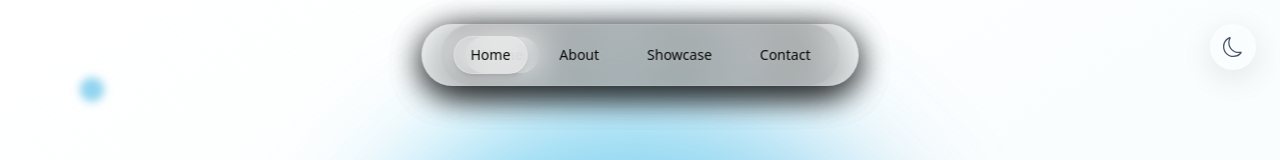
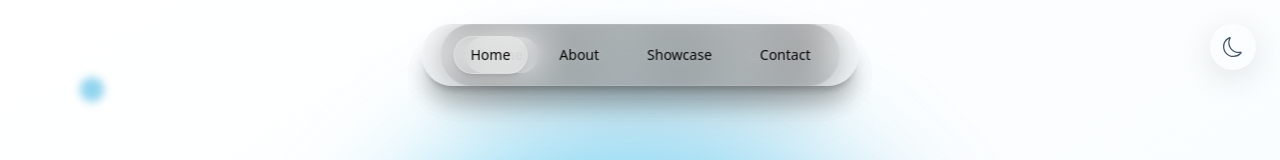
Before and after one commit to itsdebrakayes/danrak-site, a React (Vite) app: page /home in a window 1280 px wide. Shown: the top 160 px of the page. Built offline with nearby package versions, Linux system fonts and the light colour scheme.

Commit message:
added actual contact info

```diff
--- a/src/components/sections/Footer.tsx
+++ b/src/components/sections/Footer.tsx
@@ -2,9 +2,9 @@ import { FaInstagram, FaLinkedin, FaYoutube } from 'react-icons/fa';
 import logo from '@/assets/DanRak Prod Logo.png';
 
 const socials = [
-  { icon: <FaInstagram />, url: 'https://instagram.com' },
-  { icon: <FaLinkedin />, url: 'https://linkedin.com' },
-  { icon: <FaYoutube />, url: 'https://youtube.com' },
+  { icon: <FaInstagram />, url: 'https://instagram.com/danrakproductions?utm_source=ig_web_button_share_sheet&igsh=ZDNlZDc0MzIxNw==' },
+  { icon: <FaLinkedin />, url: 'https://www.linkedin.com/in/stacy-ann-williams-smith-039242b4/' },
+  { icon: <FaYoutube />, url: 'https://www.youtube.com/@danrakproductions2241' },
 ];
 
 interface FooterProps {
--- a/src/components/sections/Header.tsx
+++ b/src/components/sections/Header.tsx
@@ -16,7 +16,7 @@ const Header = ({ variant = 'glass' }: HeaderProps) => {
   const navigate = useNavigate();
 
   const navStyles = variant === 'glass'
-    ? "bg-white/10 dark:bg-black/10 backdrop-blur-lg shadow-xl px-8 py-3 rounded-full flex gap-4 text-sm font-semibold text-foreground dark:text-white transition-all"
+    ? "bg-white/5 dark:bg-black/5 backdrop-blur-lg shadow-xl px-8 py-3 rounded-full flex gap-4 text-sm font-semibold text-foreground dark:text-white transition-all"
     : "bg-black/30 backdrop-blur-md border border-white/20 rounded-full px-6 py-3 flex gap-2 shadow-2xl";
 
   const linkStyles = (isActive: boolean) => {
@@ -36,7 +36,7 @@ const Header = ({ variant = 'glass' }: HeaderProps) => {
   };
 
   return (
-    <header className="fixed top-6 left-1/2 transform -translate-x-1/2 z-50">
+    <header className="fixed top-6 left-1/2 transform -translate-x-1/2 z-[9999]">
       <nav className={navStyles}>
         {navItems.map((item) => (
           <button
--- a/src/index.css
+++ b/src/index.css
@@ -221,17 +221,26 @@ All colors MUST be HSL.
     opacity: 0.8 !important;
   }
 
-  /* Enhanced navigation visibility */
-  header nav {
-    box-shadow: 0 8px 32px rgba(0, 0, 0, 0.4) !important;
+  /* Force header visibility */
+  header {
+    display: block !important;
+    visibility: visible !important;
+    opacity: 1 !important;
+    z-index: 9999 !important;
+    position: fixed !important;
   }
 
-  header nav a {
-    text-shadow: 0 1px 2px rgba(0, 0, 0, 0.3);
+  /* Ensure Swiper doesn't interfere with header */
+  .swiper {
+    z-index: 1 !important;
   }
 
-  header nav a.active {
-    box-shadow: 0 4px 16px rgba(255, 255, 255, 0.3);
+  .swiper-wrapper {
+    z-index: 1 !important;
+  }
+
+  .swiper-slide {
+    z-index: 1 !important;
   }
 
   /* Swiper navigation fixes */
--- a/src/pages/Contact.tsx
+++ b/src/pages/Contact.tsx
@@ -74,9 +74,9 @@ const ContactSection = () => {
   };
 
   const socialLinks = [
-    { icon: BsInstagram, label: 'Instagram', href: '#', color: 'brand-crimson' },
-    { icon: BsLinkedin, label: 'LinkedIn', href: '#', color: 'brand-ocean' },
-    { icon: BsYoutube, label: 'YouTube', href: '#', color: 'brand-sky' }
+    { icon: BsInstagram, label: 'Instagram', href: 'https://www.instagram.com/danrakproductions?utm_source=ig_web_button_share_sheet&igsh=ZDNlZDc0MzIxNw==', color: 'brand-crimson' },
+    { icon: BsLinkedin, label: 'LinkedIn', href: 'https://www.linkedin.com/in/stacy-ann-williams-smith-039242b4/', color: 'brand-ocean' },
+    { icon: BsYoutube, label: 'YouTube', href: 'https://www.youtube.com/@danrakproductions2241', color: 'brand-sky' }
   ];
 
   return (
--- a/src/pages/Home.tsx
+++ b/src/pages/Home.tsx
@@ -82,7 +82,7 @@ const HeroSection = () => {
       {/* === Foreground Logo === */}
       <div
         ref={imageRef}
-        className="relative z-20 flex flex-col items-center justify-center pt-10 mt-[180px]"
+        className="relative z-20 flex flex-col items-center justify-center pt-10 mt-[220px]"
       >
         <img
           src={danrakLogoFull}
```
